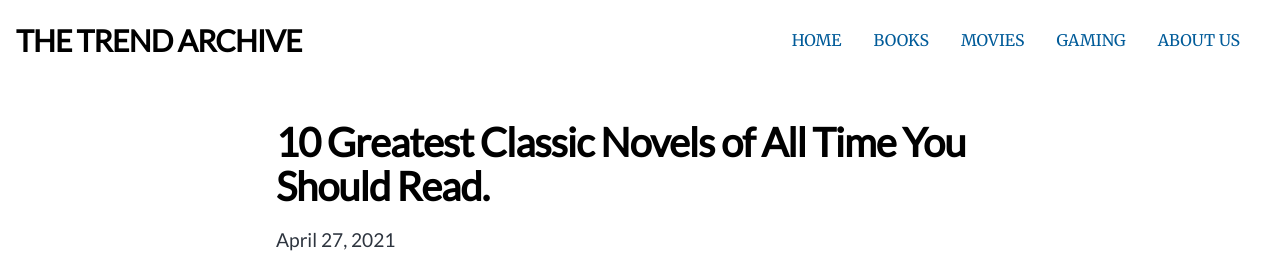
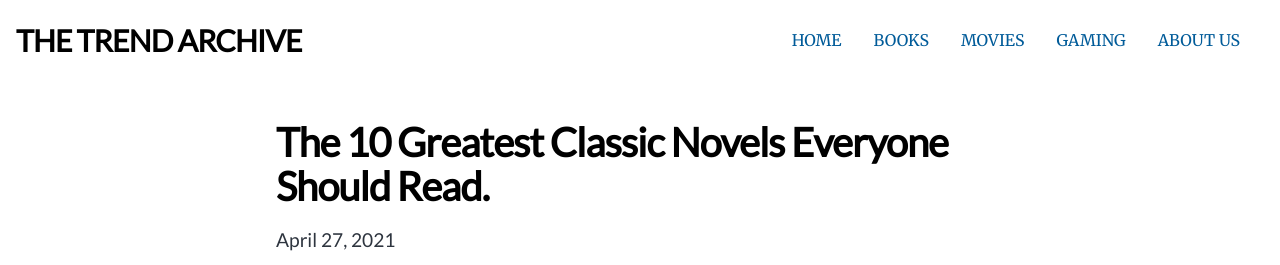
Before and after one commit to iradualbert/trend-archive, a Gatsby site: page /10-classic-novels-you-should-read/ in a window 1280 px wide. Shown: the top 265 px of the page. Built offline with nearby package versions, Linux system fonts and the light colour scheme; Gatsby itself is replaced by a stand-in of ours; no server answers.

Commit message:
Update index.md

```diff
--- a/src/content/books/10-classic-novels-you-should-read/index.md
+++ b/src/content/books/10-classic-novels-you-should-read/index.md
@@ -1,5 +1,5 @@
 ---
-title: 10 Greatest Classic Novels of All Time You Should Read.
+title: The 10 Greatest Classic Novels Everyone Should Read.
 date: "2021-04-27"
 photo:  ./book-store.png
 ---
```
